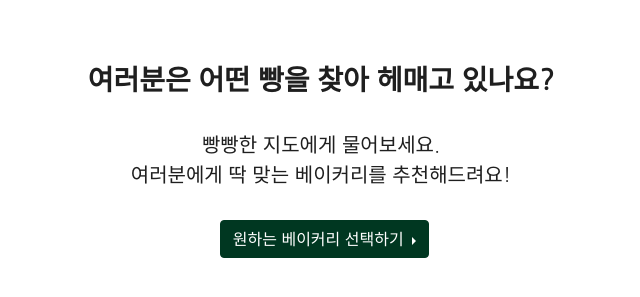
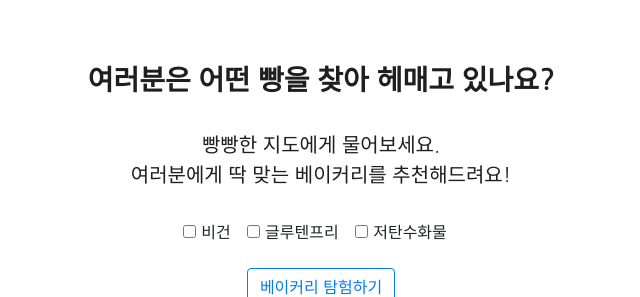
Before and after one commit to yeongkyung/choyeongkyung-sparta, a Flask app: page / in a window 1280 px wide. Shown: the top 297 px of the page, without its empty margins (319-959 px from the left). Run offline with Flask 2, Linux system fonts and the light colour scheme; data that the repository does not hold is empty; some libraries are stand-ins or nearby versions.

Commit message:
최종 프로젝트_체크박스 반영
체크박스 기반 URL 생성

```diff
--- a/bread_map/templates/index.html
+++ b/bread_map/templates/index.html
@@ -19,7 +19,7 @@
   <title>빵빵한 지도</title>
   <style type="text/css">
     .jumbotron {
-      height: 300px;
+      height: 330px;
       background-color: white;
       background-size: cover;
       font-family: 'Nanum Gothic', sans-serif;
@@ -46,10 +46,6 @@
     .lead {
       margin-bottom: 30px;
     }
-
-    .btn-group {
-      margin-left: 7px;
-    }
   </style>
 
   <!-- jQuery first, then Popper.js, then Bootstrap JS -->
@@ -61,6 +57,8 @@
     crossorigin="anonymous"></script>
 
   <script>
+
+    //기본 지도
     $(document).ready(function () {
       initMap();
     });
@@ -68,11 +66,39 @@
     function initMap() {
       var map = new google.maps.Map(
         document.getElementById('map'), { zoom: 12, center: { lat: 37.5642135, lng: 127.0016985 }, })
+    }
 
-      //마커 표시
+    //필터 지도
+    function filteredMap() {
+      var map = new google.maps.Map(
+        document.getElementById('map'), { zoom: 12, center: { lat: 37.5642135, lng: 127.0016985 }, })
+      //체크박스 리스트 생성
+      var check_count = document.getElementsByName("category").length;
+      var check_box_list = []
+      for (let i = 0; i < check_count; i++) {
+        if (document.getElementsByName("category")[i].checked == true) {
+          check_box_list.push(document.getElementsByName("category")[i].value)
+        }
+      }
+      //카테고리 선택 여부 확인
+      if (check_box_list.length == 0) {
+        alert('원하는 카테고리를 선택해주세요.')
+        return
+      }
+      //하단으로 스크롤 이동
+      $('html, body').scrollTop($(document).height());
+      //url 생성
+      url = '/places?filter='
+      for (let i = 0; i < check_box_list.length; i++) {
+        if (i != 0) {
+          url = url + ',' + check_box_list[i];
+        } else {
+          url = url + check_box_list[i];
+        }
+      }
       $.ajax({
         type: 'GET',
-        url: '/places',
+        url: url,
         data: {},
         success: function (response) {
           if (response['result'] == 'success') {
@@ -84,8 +110,6 @@
           }
         }
       });
-
-
     }
   </script>
   <script src="https://maps.googleapis.com/maps/api/js?key=AIzaSyCvMd2zBN0j0fzFbGjyT6h2WNLu0-hjnw8&callback=initMap"
@@ -104,19 +128,47 @@
           <br>
           여러분에게 딱 맞는 베이커리를 추천해드려요!</p>
       </div>
-      <div class="btn-group dropright">
-        <button class="btn btn-secondary dropdown-toggle" type="button" id="dropdownMenuButton" data-toggle="dropdown"
-          style="background-color: rgb(0, 55, 33); border-color: rgb(0, 55, 33);" aria-haspopup="true"
-          aria-expanded="false">
-          원하는 베이커리 선택하기
-        </button>
-        <div class="dropdown-menu" aria-labelledby="dropdownMenuButton">
-          <a class="dropdown-item" href="#">비건</a>
-          <a class="dropdown-item" href="#">글루텐프리</a>
-          <a class="dropdown-item" href="#">저탄수화물</a>
+      <div id="checkbox">
+        <div class="form-check form-check-inline">
+          <input class="form-check-input" name="category" type="checkbox" id="inlineCheckbox1" value="vegan">
+          <label class="form-check-label" for="inlineCheckbox1">비건</label>
+        </div>
+        <div class="form-check form-check-inline">
+          <input class="form-check-input" name="category" type="checkbox" id="inlineCheckbox2" value="glutenfree">
+          <label class="form-check-label" for="inlineCheckbox2">글루텐프리</label>
+        </div>
+        <div class="form-check form-check-inline">
+          <input class="form-check-input" name="category" type="checkbox" id="inlineCheckbox2" value="lowcarb">
+          <label class="form-check-label" for="inlineCheckbox2">저탄수화물</label>
+        </div>
+      </div>
+      <br>
+      <div>
+        <button class="btn btn-outline-primary" onclick="filteredMap()">베이커리 탐험하기</button>
+      </div>
+    </div>
+
+    <!-- Modal -->
+    <div class="modal fade" id="infoModal" tabindex="-1" role="dialog" aria-labelledby="exampleModalLabel"
+      aria-hidden="true">
+      <div class="modal-dialog" role="document">
+        <div class="modal-content">
+          <div class="modal-header">
+            <h5 class="modal-title" id="exampleModalLabel">Modal title</h5>
+            <button type="button" class="close" data-dismiss="modal" aria-label="Close">
+              <span aria-hidden="true">&times;</span>
+            </button>
+          </div>
+          <div class="modal-body">
+            ...
+          </div>
+          <div class="modal-footer">
+            <button type="button" class="btn btn-secondary" data-dismiss="modal">Close</button>
+          </div>
         </div>
       </div>
     </div>
+
   </div>
   <div id="map"></div>
 </body>
```
Also changed, not shown: bread_map/app.py (line endings or trailing spaces).
